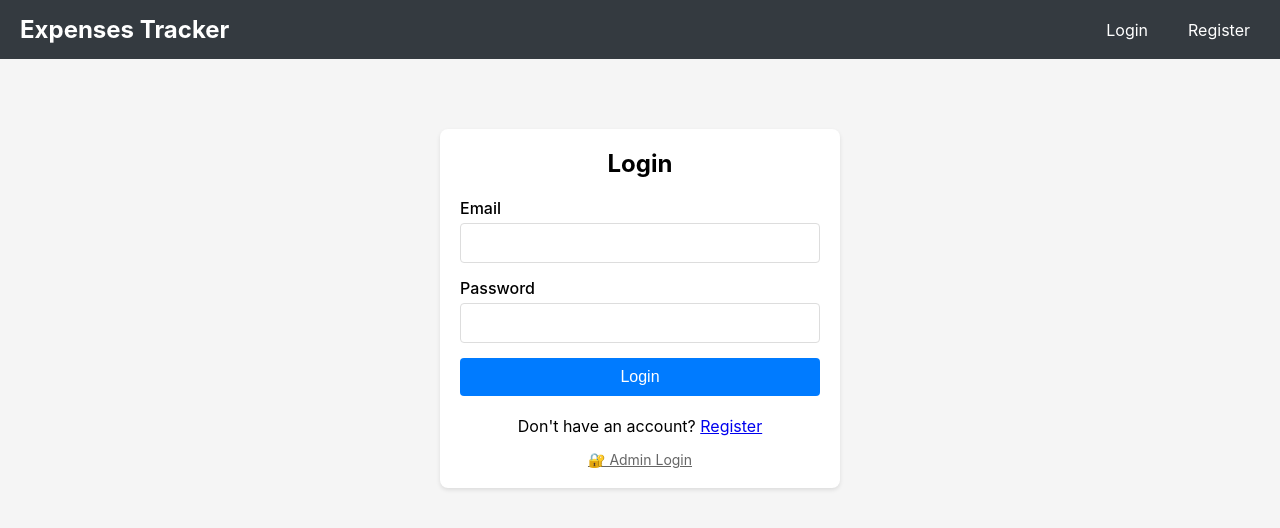
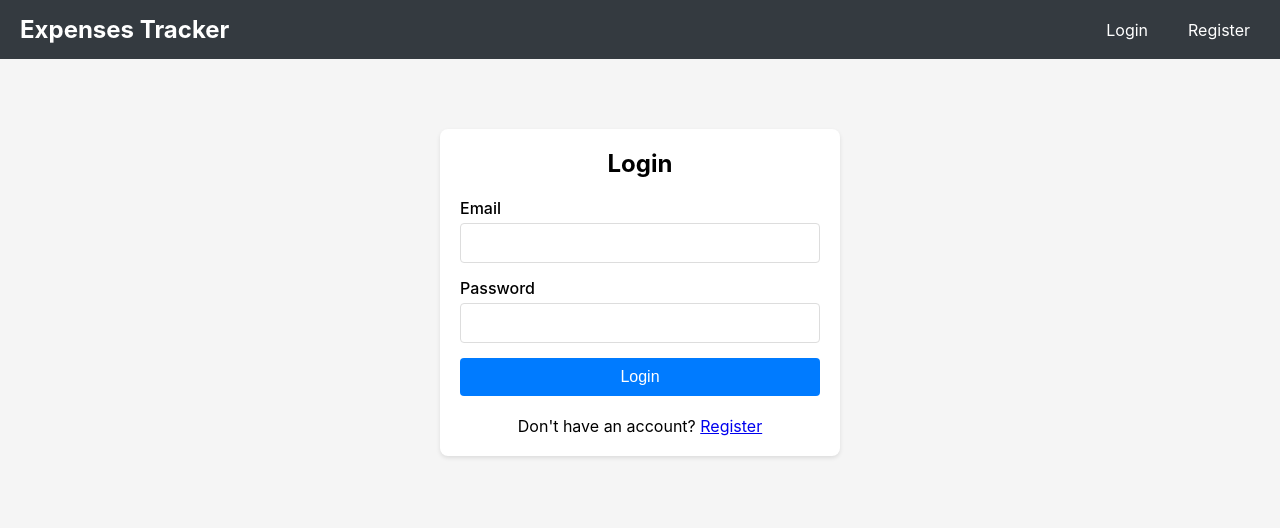
Before and after one commit to thirupathirao015/expenses-tracker-frontend, a React (Vite) app: page /login in a window 1280 px wide. Shown: the top 528 px of the page. Built offline with nearby package versions, Linux system fonts and the light colour scheme.

Commit message:
Remove admin login link from user login page

```diff
--- a/src/pages/Login.jsx
+++ b/src/pages/Login.jsx
@@ -80,12 +80,6 @@ const Login = () => {
         <p style={{ textAlign: 'center', marginTop: '20px' }}>
           Don't have an account? <Link to="/register">Register</Link>
         </p>
-
-        <p style={{ textAlign: 'center', marginTop: '15px', fontSize: '14px' }}>
-          <Link to="/admin" style={{ color: '#666' }}>
-            🔐 Admin Login
-          </Link>
-        </p>
       </div>
     </div>
   );
```
